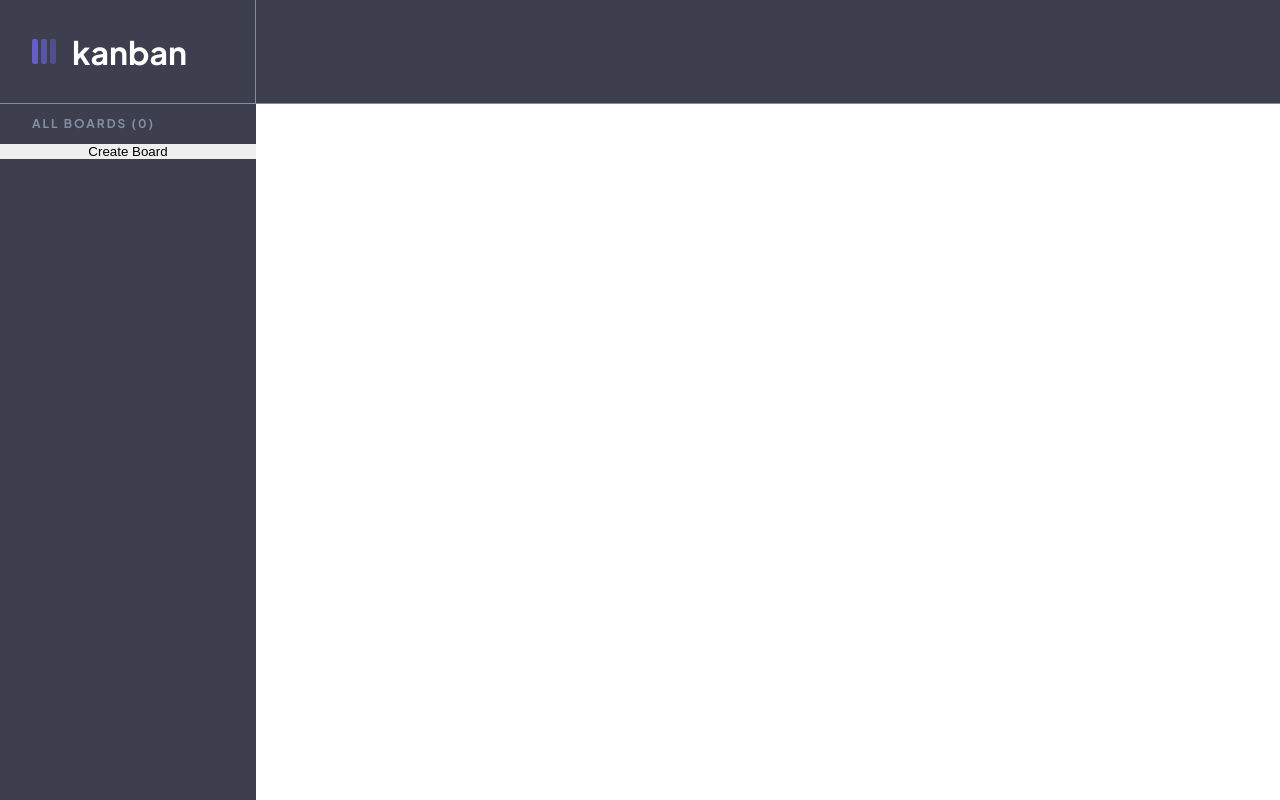
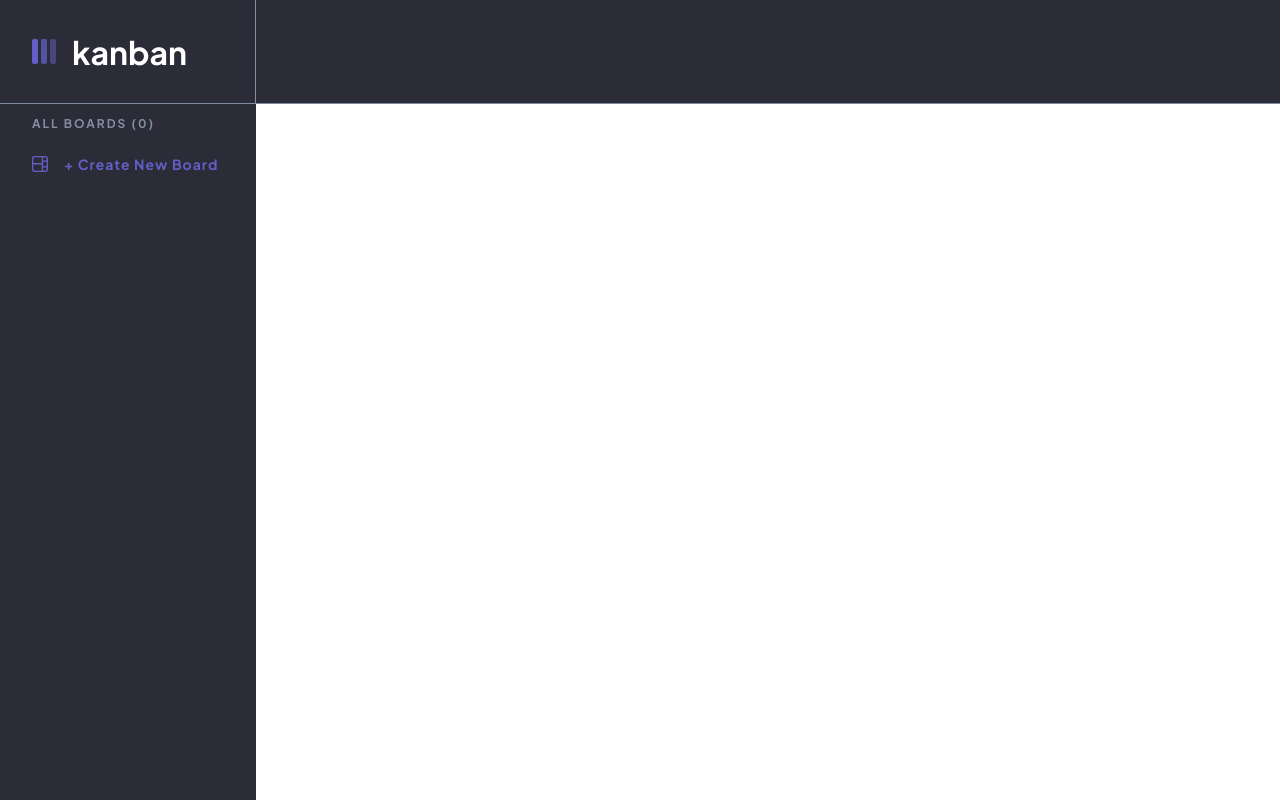
Before and after one commit to kiprop-dave/kanban-app, a React (Vite) app: page / in a window 1280 px wide. Built offline with nearby package versions, Linux system fonts and the light colour scheme.

Commit message:
select board complete

```diff
--- a/src/components/SideBar/BoardName.tsx
+++ b/src/components/SideBar/BoardName.tsx
@@ -2,26 +2,47 @@ import S from "./SideBar.module.css";
 import useThemeContext from "../../hooks/useThemeContext";
 
 type BoardNameProps = {
-  id: string;
+  id?: string;
   name: string;
-  switchActiveBoard: (id: string) => void;
+  switchActiveBoard?: (id: string) => void;
+  toggleBoardModal?: () => void;
+  activeBoard?: string;
 };
 
 const BoardName = ({
   id,
   name,
   switchActiveBoard,
+  toggleBoardModal,
+  activeBoard,
 }: BoardNameProps): JSX.Element => {
   const { theme1 } = useThemeContext();
+
+  const activeClass = id && id === activeBoard ? S.active : "";
+  const uniqueClass = toggleBoardModal ? S.createBoard : "";
+
+  const handleClick = () => {
+    if (switchActiveBoard && id) {
+      switchActiveBoard(id);
+    } else if (toggleBoardModal) {
+      toggleBoardModal();
+    }
+  };
+
   return (
-    <li onClick={() => switchActiveBoard(id)} className={S.board}>
+    <li
+      onClick={() => handleClick()}
+      className={`${S.board} ${activeClass} ${uniqueClass}`}
+    >
       <svg width="16" height="16" xmlns="http://www.w3.org/2000/svg">
         <path
           d="M0 2.889A2.889 2.889 0 0 1 2.889 0H13.11A2.889 2.889 0 0 1 16 2.889V13.11A2.888 2.888 0 0 1 13.111 16H2.89A2.889 2.889 0 0 1 0 13.111V2.89Zm1.333 5.555v4.667c0 .859.697 1.556 1.556 1.556h6.889V8.444H1.333Zm8.445-1.333V1.333h-6.89A1.556 1.556 0 0 0 1.334 2.89V7.11h8.445Zm4.889-1.333H11.11v4.444h3.556V5.778Zm0 5.778H11.11v3.11h2a1.556 1.556 0 0 0 1.556-1.555v-1.555Zm0-7.112V2.89a1.555 1.555 0 0 0-1.556-1.556h-2v3.111h3.556Z"
           fill="currentColor"
         ></path>
       </svg>
-      <button className={S.boardName}>{name}</button>
+      <button className={`${S.boardName} ${activeClass} ${uniqueClass}`}>
+        {name}
+      </button>
     </li>
   );
 };
--- a/src/components/SideBar/SideBar.module.css
+++ b/src/components/SideBar/SideBar.module.css
@@ -27,14 +27,29 @@ li{
     padding-left: 2rem;
     display: flex;
     align-items: center;
-    height: 2rem;
+    height: 2.5rem;
     color:#828fa3;
+    cursor: pointer;
+    width: 90%;
+    border-radius: 0 1.2rem 1.2rem 0;
 }
 
 .boardName{
     all: unset;
     padding-left: 1rem;
-    font-weight: 500;
-    font-size: 20px;
+    font-weight: 600;
+    letter-spacing: 1px;
+    font-size: 14px;
     color:#828fa3;
 }
+
+
+.active{
+    background-color: #635FC7;
+    color: #ffff;
+    border-left: solid 3px #3f51b5;
+}
+
+.createBoard{
+   color: #635fc7;
+}
--- a/src/components/SideBar/SideBar.tsx
+++ b/src/components/SideBar/SideBar.tsx
@@ -4,7 +4,8 @@ import BoardName from "./BoardName";
 import S from "./SideBar.module.css";
 
 const SideBar = () => {
-  const { boards, switchActiveBoard, toggleBoardModal } = useAppContext();
+  const { boards, switchActiveBoard, toggleBoardModal, activeBoard } =
+    useAppContext();
   const { theme1 } = useThemeContext();
 
   const boardElements = boards.map((board) => (
@@ -13,6 +14,7 @@ const SideBar = () => {
       name={board.name}
       switchActiveBoard={switchActiveBoard}
       id={board.id}
+      activeBoard={activeBoard?.id}
     />
   ));
 
@@ -21,9 +23,10 @@ const SideBar = () => {
       <nav className={theme1}>
         <h4 className={S.title}>ALL BOARDS ({boards.length})</h4>
         <ul className={S.boardList}>{boardElements}</ul>
-        <button onClick={() => toggleBoardModal()} className={S.createBoard}>
-          Create Board
-        </button>
+        <BoardName
+          name="+ Create New Board"
+          toggleBoardModal={toggleBoardModal}
+        />
       </nav>
     </>
   );
--- a/src/context/appContext.tsx
+++ b/src/context/appContext.tsx
@@ -51,6 +51,7 @@ function AppProvider({ children }: ChildrenProps) {
 
   const createBoard = (board: Board) => {
     setBoards((boards) => [...boards, board]);
+    setActiveBoard(board);
   };
 
   const deleteBoard = (id: string) => {
--- a/src/index.css
+++ b/src/index.css
@@ -3,7 +3,7 @@
   font-size: 16px;
   line-height: 24px;
   font-weight: 400;
-  --dark-bg1: #3E3F4E;
+  --dark-bg1: #2B2C37;
   --dark-color1:#ffffff;
   --light-bg1:#ffff;
   --light-color1:#000000;
```
